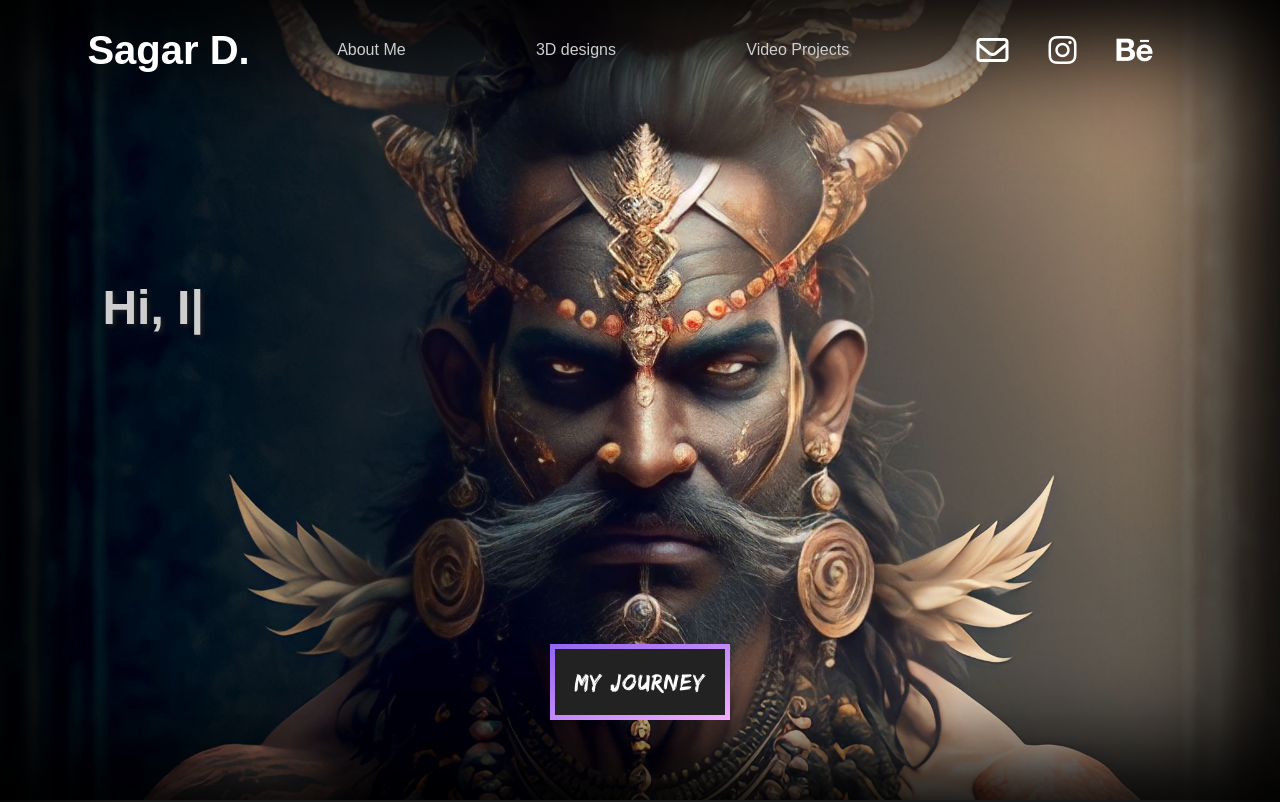
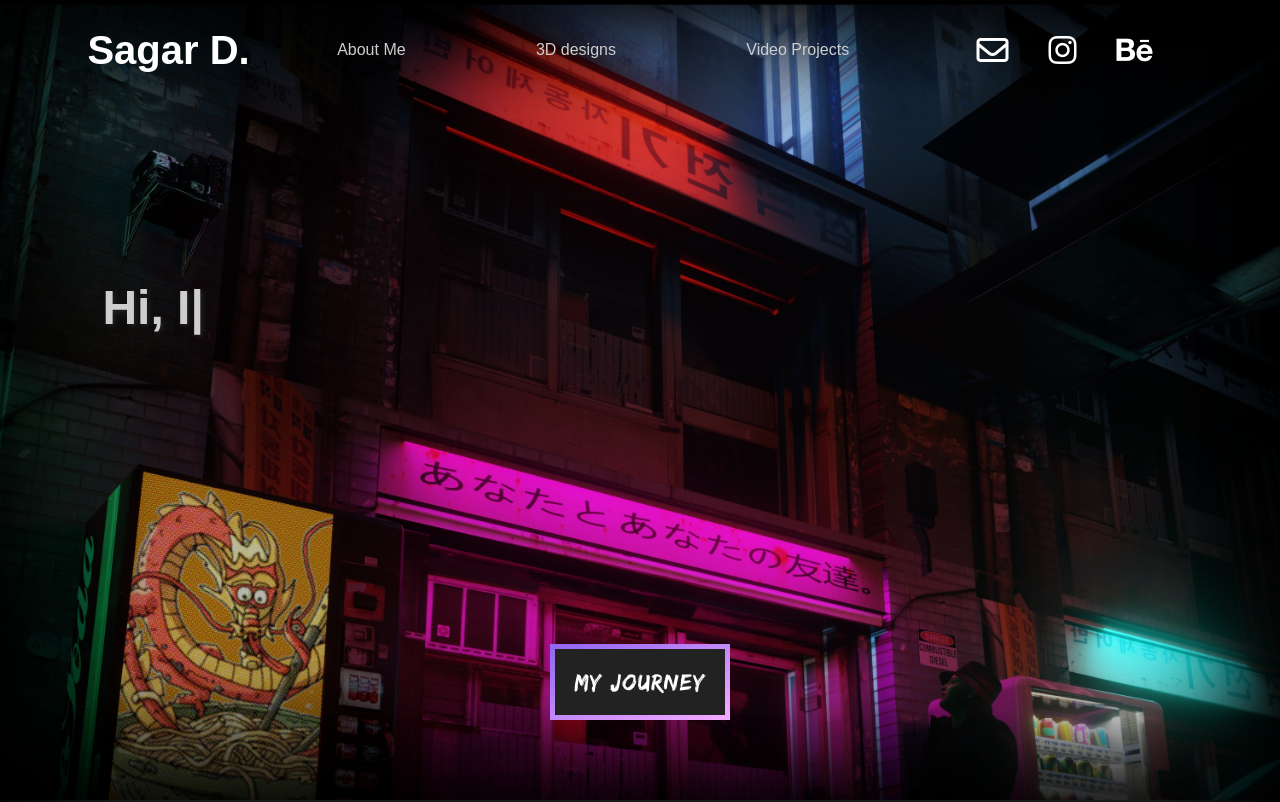
Before and after one commit to iamsauvik01/Sagar.github.io, a plain HTML site: page index.html in a window 1280 px wide. Shown: the top 802 px of the page. Drawn offline with nearby package versions, Linux system fonts and the light colour scheme; grey boxes are pictures that could not be loaded.

Commit message:
style.css

```diff
--- a/style.css
+++ b/style.css
@@ -22,7 +22,7 @@ a{
 #section-1{
     height: 100vh;
     width: 100vw;
-    background: url("./Images/section-1-bg.JPG");
+    background: url("./Images/L.jpg");
     background-repeat: no-repeat;
     background-size: cover;
     background-position: 0 0;
```
